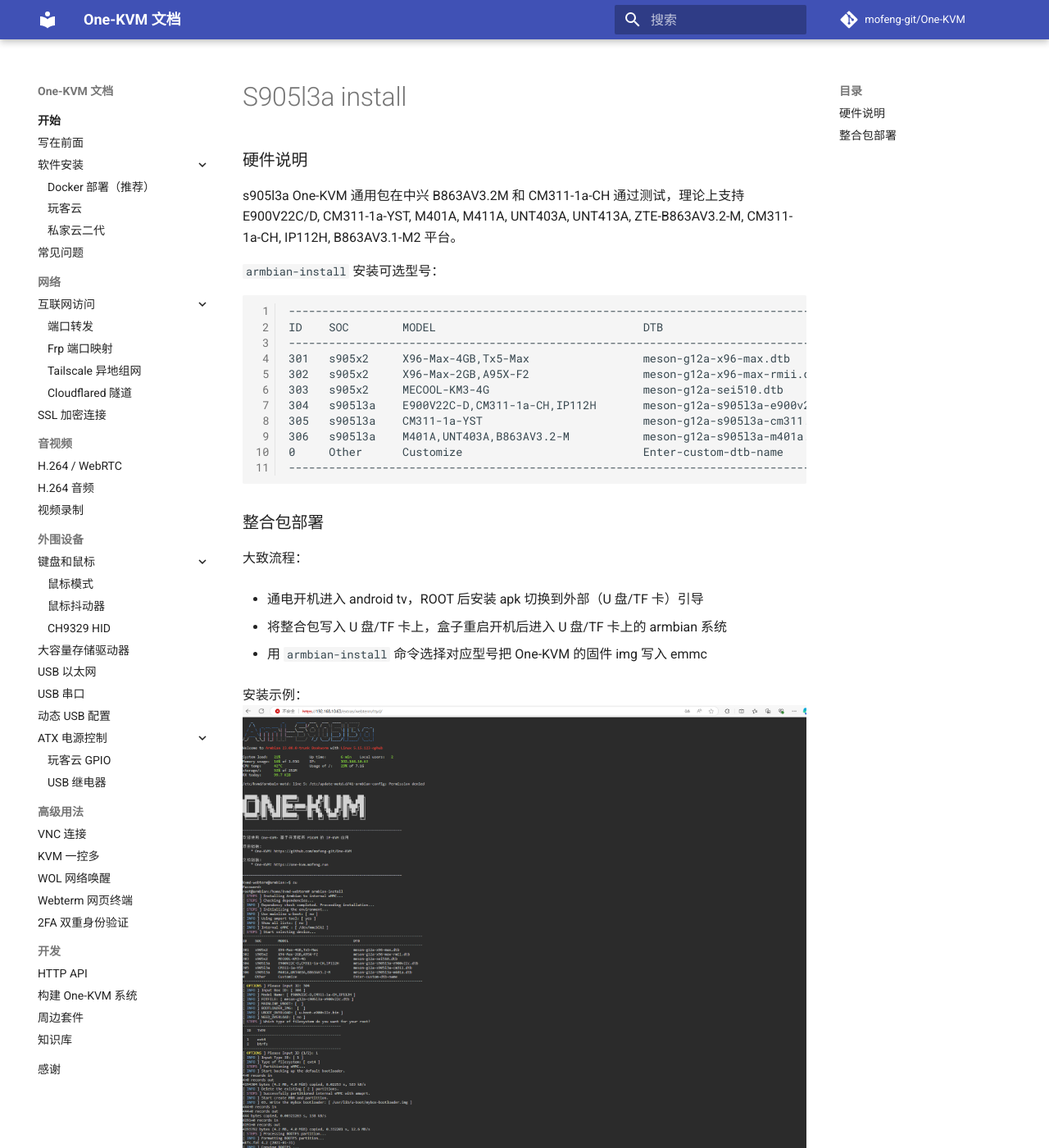
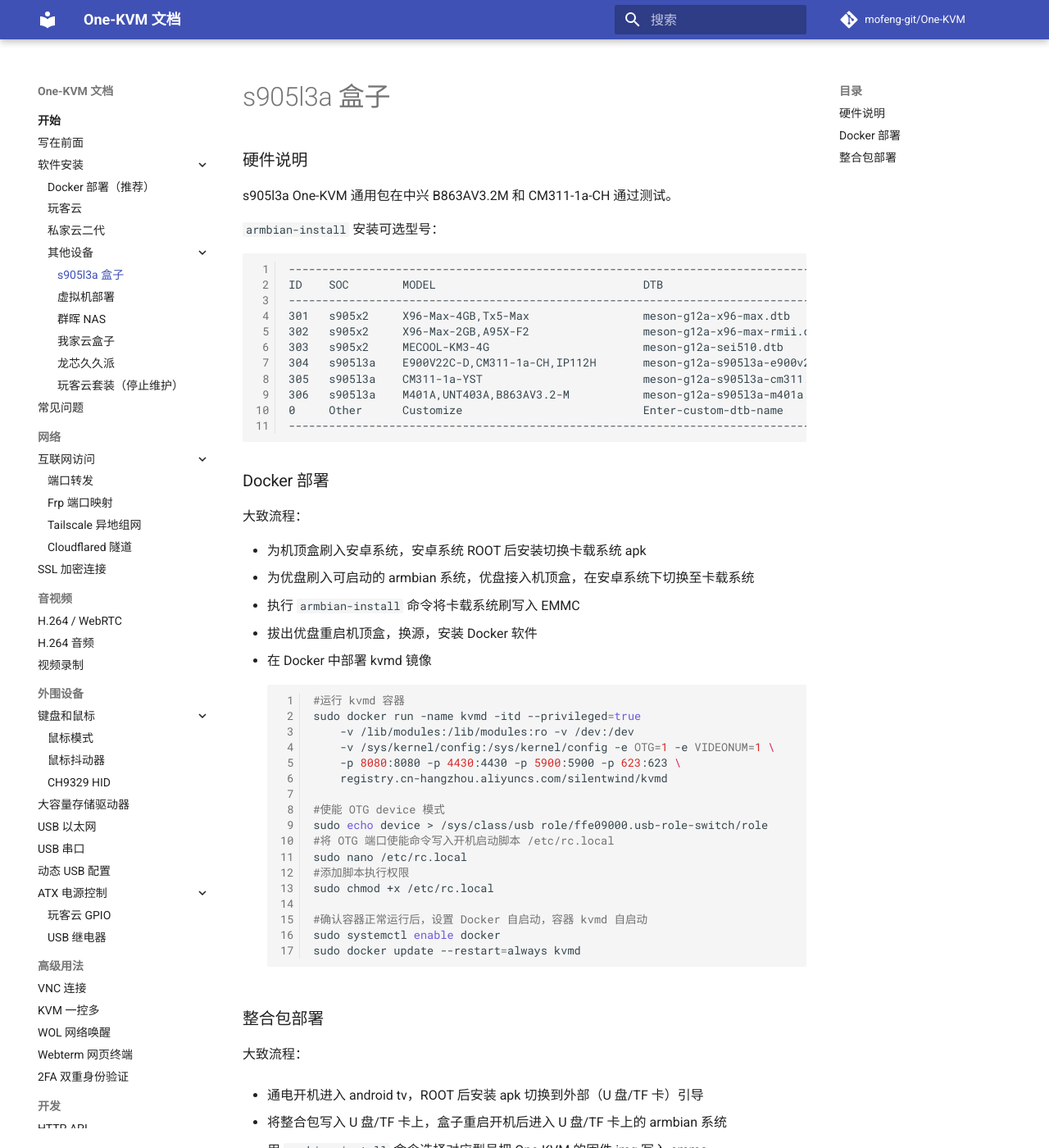
Before and after one commit to mofeng-git/One-KVM_WEB, an MkDocs documentation site: the page built from docs/s905l3a_install.md, in a window 1280 px wide and 1400 px high. Shown: the whole window at 82% size. Built offline with MkDocs 1.6.1 and Material for MkDocs 9.7.7, drawn with Linux system fonts in a browser that asks for light colours; comment, search, counter and statistics services are not loaded.

Commit message:
更新文档

````diff
--- /dev/null
+++ b/docs/chainedbox_install.md
@@ -0,0 +1,9 @@
+### 硬件介绍
+
+我家云使用了 RK3328 CPU，1GB DDR3 的内存和 8GB 的 ROM 储存空间，以及，内置了 3.5 寸 SATA 硬盘位，配备了一个千兆网络接口，一个 USB3.0 接口和一个 USB2.0 接口。机身大小为 187*57*157mm。
+
+### 整合包部署
+
+使用双公头 USB 数据线连接电脑短接我家云主板 MASKROM 触点进行线刷，在瑞芯微开发工具软件界面选择作者提供的整合包刷入即可。
+
+![整合包线刷](./img/image-202411182144.png)
--- a/docs/s905l3a_install.md
+++ b/docs/s905l3a_install.md
@@ -1,7 +1,7 @@
 ### 硬件说明
 
 
-s905l3a One-KVM 通用包在中兴 B863AV3.2M 和 CM311-1a-CH 通过测试，理论上支持 E900V22C/D, CM311-1a-YST, M401A, M411A, UNT403A, UNT413A, ZTE-B863AV3.2-M, CM311-1a-CH, IP112H, B863AV3.1-M2 平台。
+s905l3a One-KVM 通用包在中兴 B863AV3.2M 和 CM311-1a-CH 通过测试。
 
 `armbian-install` 安装可选型号：
 ```
@@ -17,6 +17,34 @@ ID    SOC        MODEL                               DTB
 0     Other      Customize                           Enter-custom-dtb-name
 --------------------------------------------------------------------------------------
 ```
+### Docker 部署
+
+大致流程：
+
+- 为机顶盒刷入安卓系统，安卓系统 ROOT 后安装切换卡载系统 apk
+- 为优盘刷入可启动的 armbian 系统，优盘接入机顶盒，在安卓系统下切换至卡载系统
+- 执行 `armbian-install` 命令将卡载系统刷写入 EMMC
+- 拔出优盘重启机顶盒，换源，安装 Docker 软件
+- 在 Docker 中部署 kvmd 镜像
+```bash
+#运行 kvmd 容器
+sudo docker run -name kvmd -itd --privileged=true
+    -v /lib/modules:/lib/modules:ro -v /dev:/dev
+    -v /sys/kernel/config:/sys/kernel/config -e OTG=1 -e VIDEONUM=1 \
+    -p 8080:8080 -p 4430:4430 -p 5900:5900 -p 623:623 \
+    registry.cn-hangzhou.aliyuncs.com/silentwind/kvmd
+
+#使能 OTG device 模式
+sudo echo device > /sys/class/usb role/ffe09000.usb-role-switch/role
+#将 OTG 端口使能命令写入开机启动脚本 /etc/rc.local
+sudo nano /etc/rc.local
+#添加脚本执行权限
+sudo chmod +x /etc/rc.local
+
+#确认容器正常运行后，设置 Docker 自启动，容器 kvmd 自启动
+sudo systemctl enable docker
+sudo docker update --restart=always kvmd
+```
 
 ### 整合包部署
 
--- a/mkdocs.yml
+++ b/mkdocs.yml
@@ -74,12 +74,13 @@ nav:
         - "玩客云": onecloud_install.md
         #- "X86 主机安装": x86_install.md
         - "私家云二代": cumebox2_install.md
-        #- "群晖 NAS": synology_install.md
-        #- "龙芯久久派": 2k0300_install.md
-        #- "s905l3a 盒子": s905l3a_install.md
-        #- "我家云盒子": chainedbox_install.md
-        #- "虚拟机部署": virtualmachine_install.md
-        #- "玩客云套装（停止维护）": onecloud_guide.md
+        - 其他设备:
+          - "s905l3a 盒子": s905l3a_install.md
+          - "虚拟机部署": virtualmachine_install.md
+          - "群晖 NAS": synology_install.md
+          - "我家云盒子": chainedbox_install.md
+          - "龙芯久久派": 2k0300_install.md
+          - "玩客云套装（停止维护）": onecloud_guide.md
       #- "身份认证": auth.md
       - "常见问题": faq.md
 
````
Also changed, not shown: docs/ch9329_hid.md (+5 -1 lines), docs/prepare.md (+1 -1 lines), docs/img/image-202411182144.png (added).
